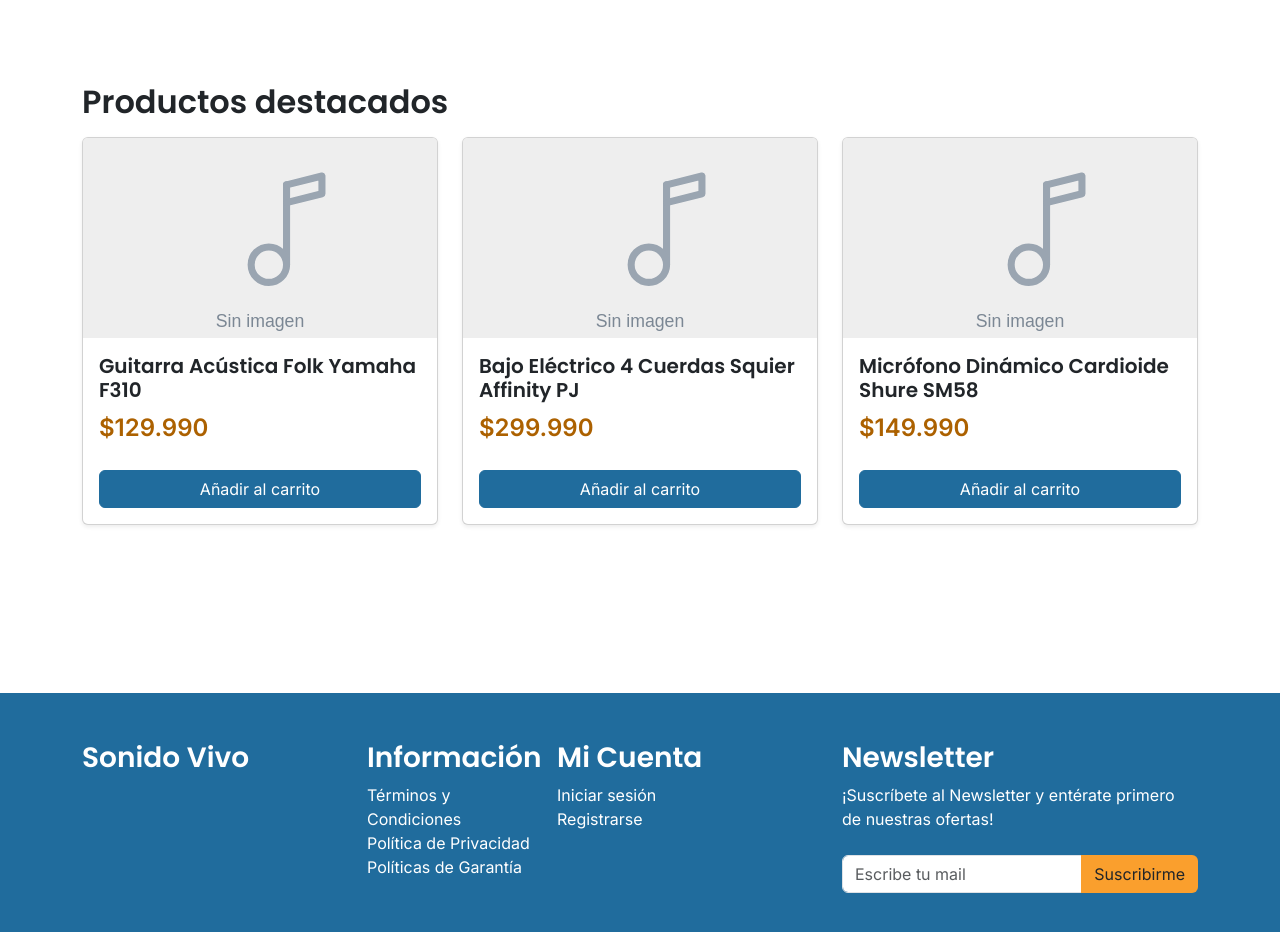
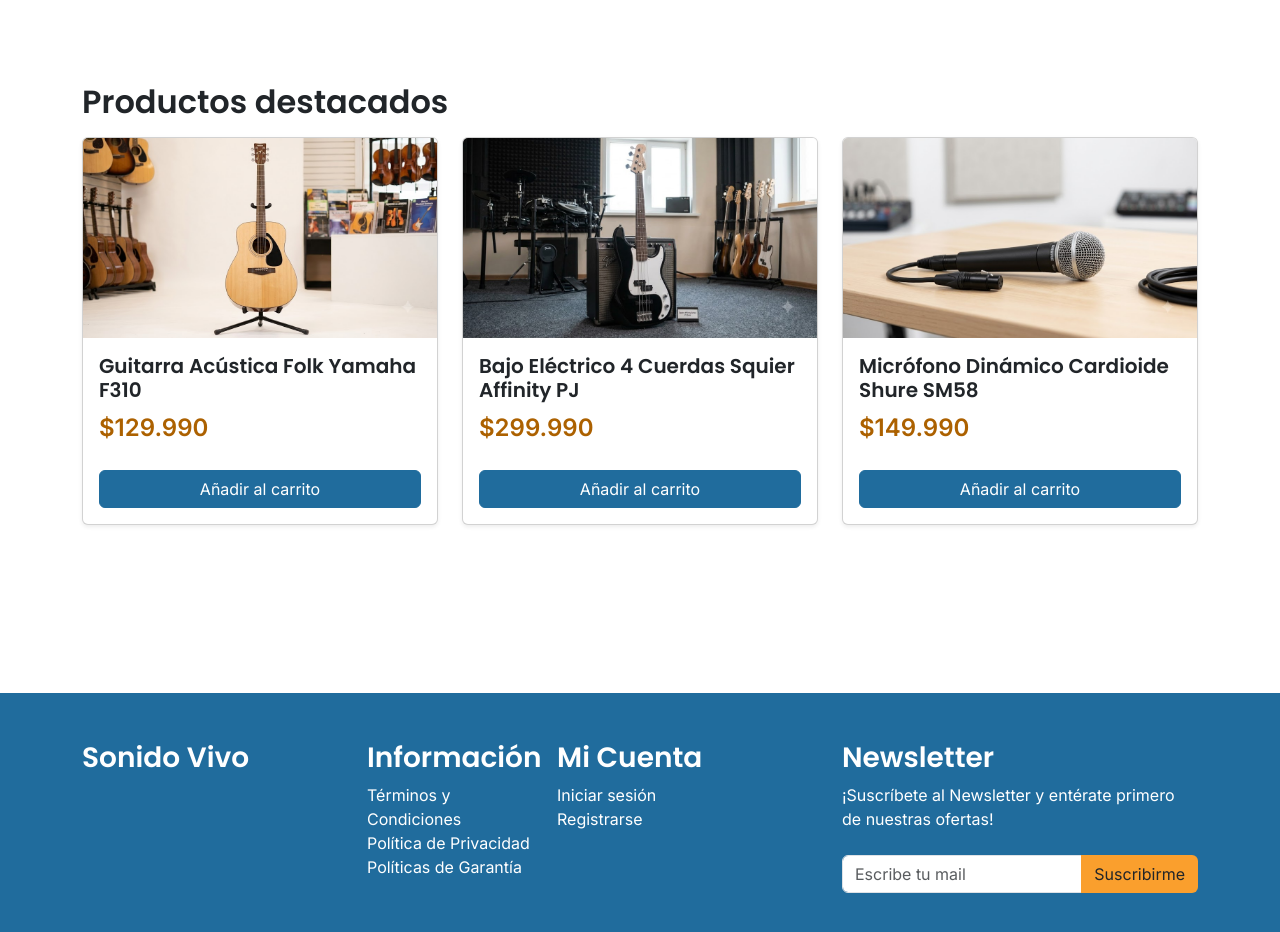
Before and after one commit to pepestack/Sonido-Vivo, a React (Vite) app: page / in a window 1280 px wide. Shown: the part 900-1832 px from the top of the page. Built offline with nearby package versions, Linux system fonts and the light colour scheme.

Commit message:
fix: permitir crear/editar productos con stock 0 y añadir imagenes de muestra por defecto en listaProductos

```diff
--- a/src/components/organisms/FormularioProducto/FormularioProducto.jsx
+++ b/src/components/organisms/FormularioProducto/FormularioProducto.jsx
@@ -63,7 +63,7 @@
       descripcion: validarLargoMaximo(valores.descripcion, 500),
       precio: validarPrecio(valores.precio),
       stock: validarStock(valores.stock),
-      stockCritico: validarStockCritico(valores.stockCritico, valores.stock),
+      stockCritico: validarStockCritico(valores.stockCritico),
       categoria: validarObligatorio(valores.categoria, 'Selecciona una categoría'),
     }
     formulario.setErrores(nuevos)
--- a/src/data/listaProductos.js
+++ b/src/data/listaProductos.js
@@ -14,7 +14,7 @@
     stock: 5,
     stockCritico: 2,
     descripcion: "Tapa de abeto, aros y fondo de meranti. Ideal para iniciantes.",
-    imagen: null,
+    imagen: '/images/productos/guitarra-ac-f310.jpg',
     galeria: [],
   },
   {
@@ -144,8 +144,8 @@
     stock: 5,
     stockCritico: 2,
     descripcion: "El Squier Affinity PJ combina la versatilidad de sus pastillas P y J con la comodidad de un mástil de arce y cuerpo de álamo. Una opción ideal para bajistas que buscan potencia, flexibilidad tonal y la clásica calidad Fender en un solo instrumento.",
-    imagen: null,
-    galeria: [],
+    imagen: '/images/productos/bajo-squier-af-pj.jpg',
+    galeria: ['/images/productos/bajo-thumb1.jpg', '/images/productos/bajo-thumb2.jpg', '/images/productos/bajo-thumb3.jpg', '/images/productos/bajo-thumb4.jpg'],
     calificacion: 4.5,
     resenas: 128,
   },
@@ -354,7 +354,7 @@
     stock: 10,
     stockCritico: 3,
     descripcion: "Estándar industria para voz en vivo.",
-    imagen: null,
+    imagen: '/images/productos/mic-d-sm58.jpg',
     galeria: [],
   },
   {
--- a/src/utils/validaciones.js
+++ b/src/utils/validaciones.js
@@ -71,13 +71,10 @@
   return estaVacio(valor) || !Number.isInteger(stock) || stock < 0 ? 'Ingresa un stock entero (0 o más)' : ''
 }
 
-// Es opcional, pero si viene debe ser un entero menor que el stock
-export function validarStockCritico(valor, stock) {
+// Opcional; si viene debe ser un entero (0 o más). Es un umbral de alerta,
+// así que puede ser mayor o igual al stock actual.
+export function validarStockCritico(valor) {
   if (estaVacio(valor)) return ''
   const critico = Number(valor)
-  if (!Number.isInteger(critico) || critico < 0) return 'Ingresa un número entero (0 o más)'
-  if (validarStock(stock) === '' && critico >= Number(stock)) {
-    return 'El stock crítico no puede ser mayor o igual al stock'
-  }
-  return ''
+  return Number.isInteger(critico) && critico >= 0 ? '' : 'Ingresa un número entero (0 o más)'
 }
```
